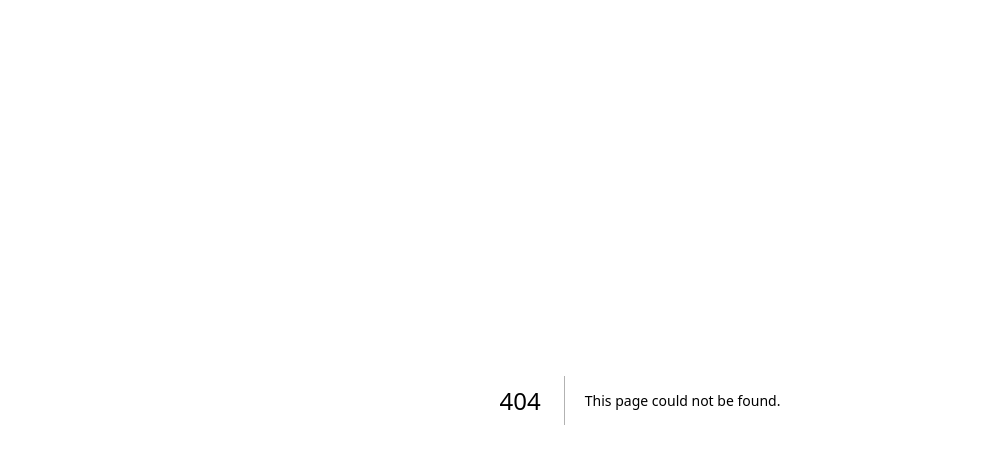
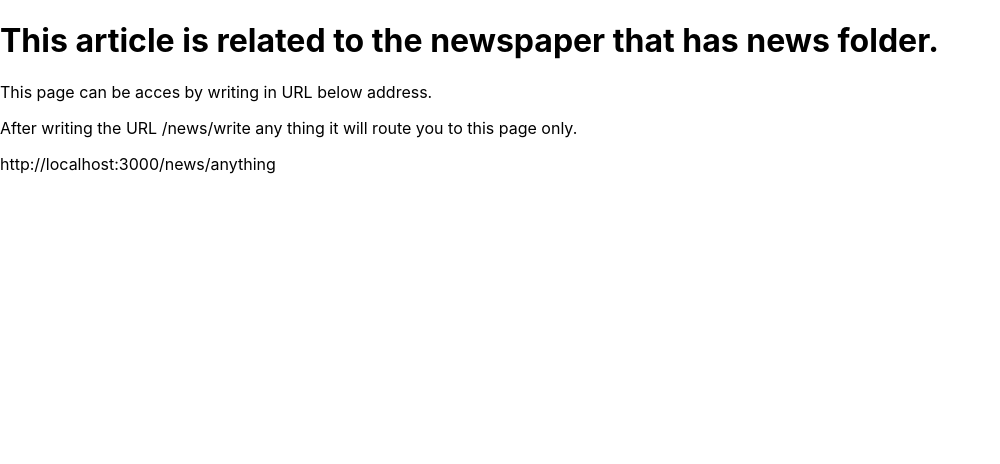
Before and after one commit to CoolShivas/001--Next_News_Project, a Next.js app in the folder news_next_project/: page /news/1 in a window 1280 px wide. Before the commit this address had no page. Shown: the top 464 px of the page, without its empty margins (0-1000 px from the left). Built offline with nearby package versions, Linux system fonts and the light colour scheme.

Commit message:
Creating Dynamic Pages (with Parameters)

```diff
--- /dev/null
+++ b/news_next_project/pages/news/[articles].js
@@ -0,0 +1,14 @@
+
+
+const articles = () => {
+  return (
+    <>
+    <h1> This article is related to the newspaper that has news folder. </h1>
+    <p> This page can be acces by writing in URL below address. </p>
+    <p> After writing the URL /news/write any thing it will route you to this page only. </p>
+    <p> http://localhost:3000/news/anything </p>
+    </>
+  )
+}
+
+export default articles;
```
